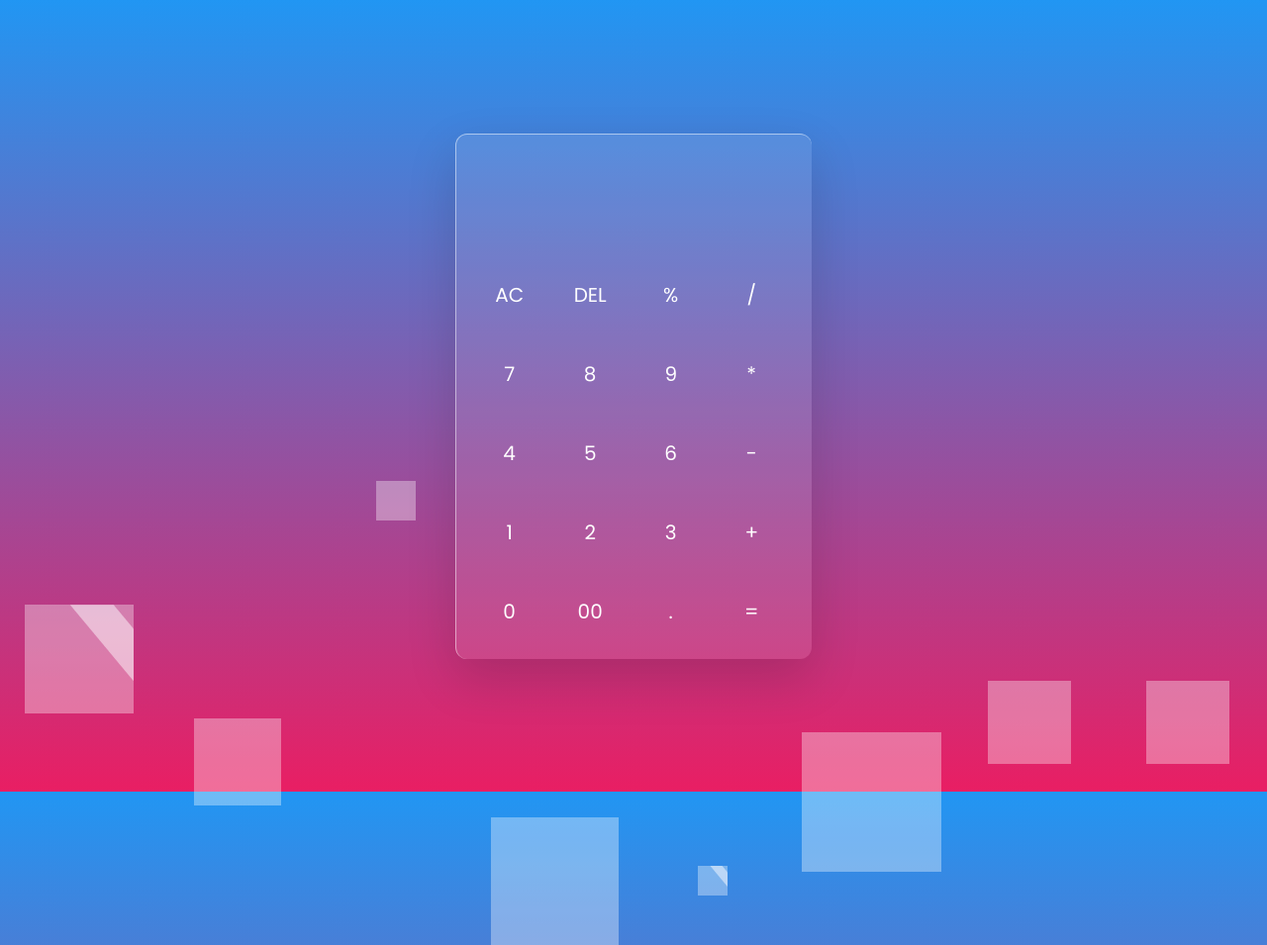
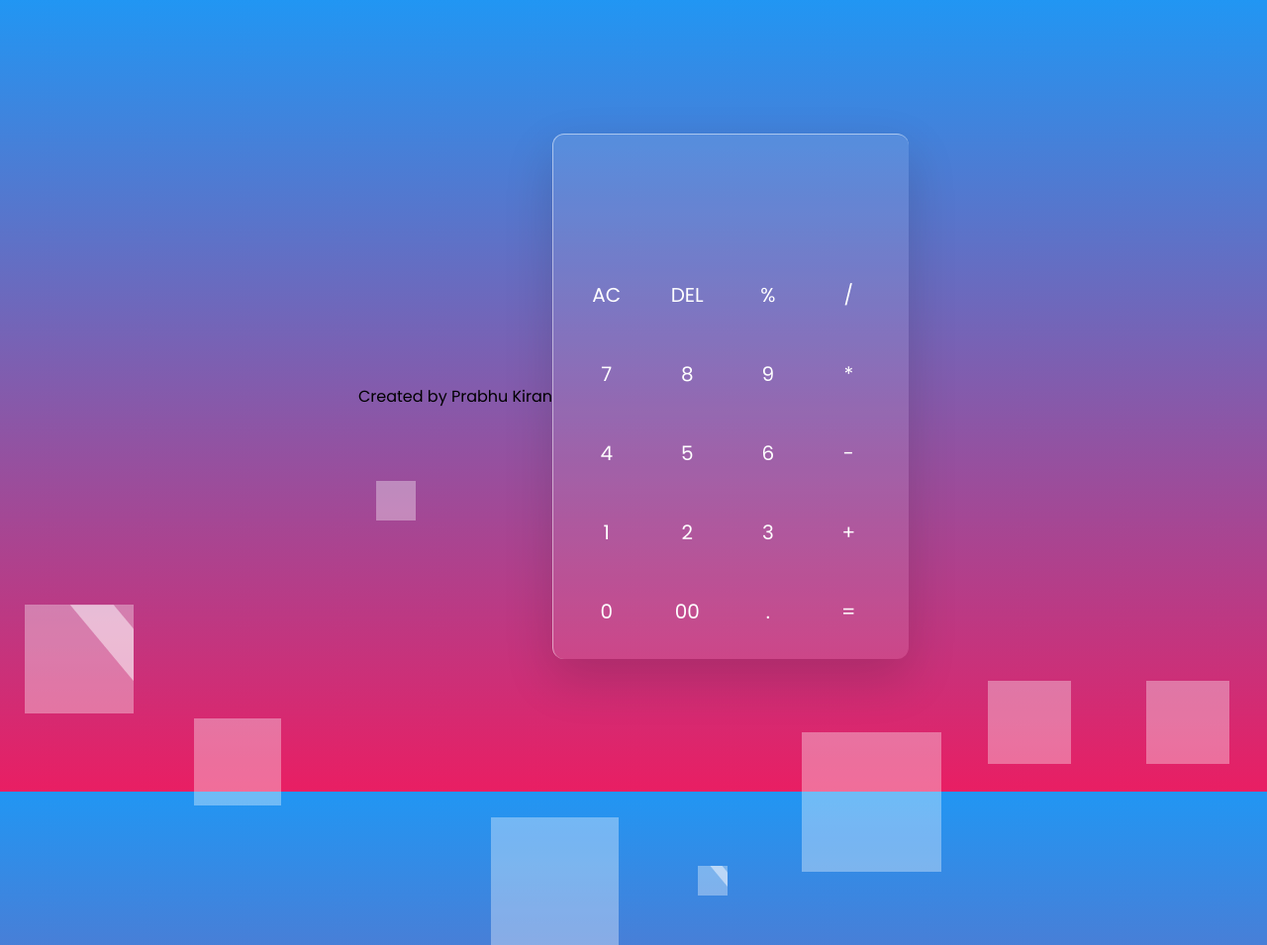
Before and after one commit to VANDRANKI/calci, a plain HTML site: page index.html in a window 1280 px wide. Shown: the whole page at 99% size. Drawn offline with Linux system fonts and the light colour scheme.

```diff
--- a/index.html
+++ b/index.html
@@ -3,6 +3,7 @@
   <head>
     <meta charset="UTF-8" />
     <title>Glassmorphism Calculator</title>
+    <subtitle>Created by Prabhu Kiran</subtitle>
     <link rel="stylesheet" href="style.css" />
   </head>
   <body>
```
